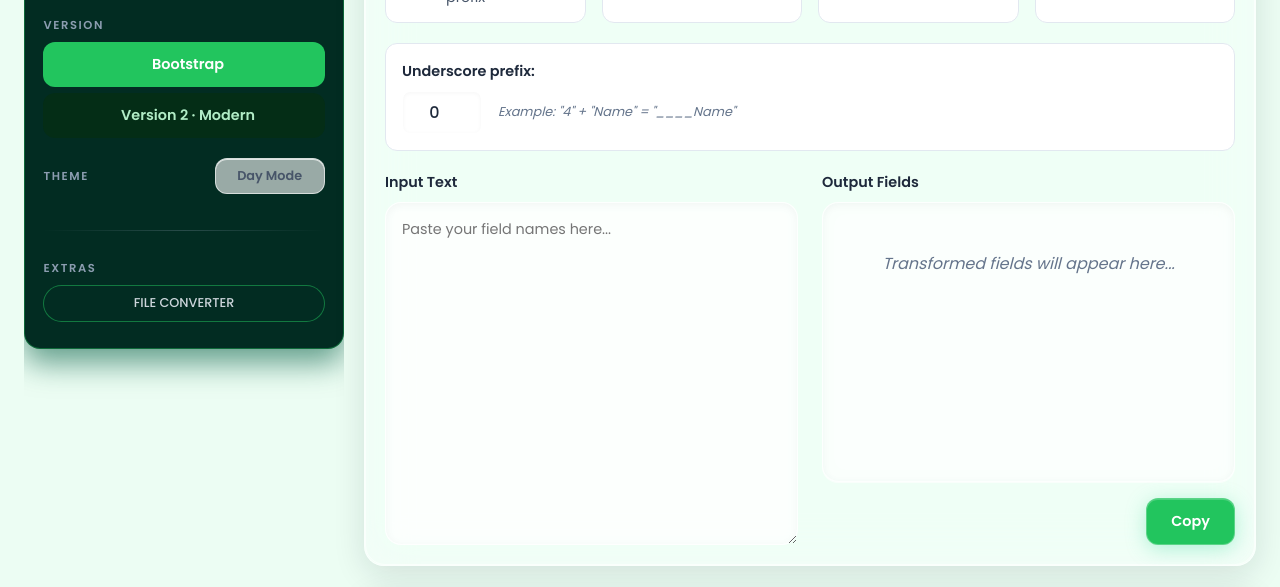
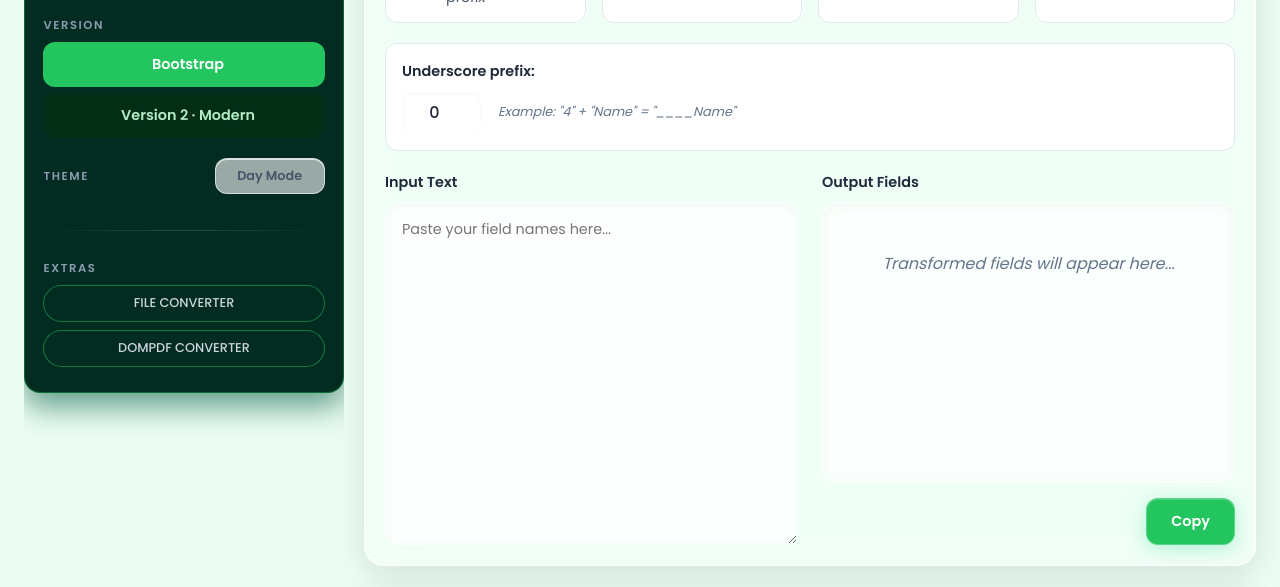
Before and after one commit to sullano831/Form-Conversion-Tool, a plain HTML site: page index.html in a window 1280 px wide. Shown: the part 168-755 px from the top of the page. Drawn offline with Linux system fonts and the light colour scheme.

Commit message:
added dompdf converter link

```diff
--- a/index.html
+++ b/index.html
@@ -54,6 +54,9 @@
                         <span class="sidebar-group-label">Extras</span>
                         <a href="https://file-converter-delta-nine.vercel.app/" class="btn btn-nav sidebar-link" target="_blank">
                             FILE CONVERTER
+                        </a>
+                        <a href="https://dompdf-conversion-tool.vercel.app/" class="btn btn-nav sidebar-link" target="_blank">
+                            DOMPDF CONVERTER
                         </a>
                     </div>
                 </div>
```
